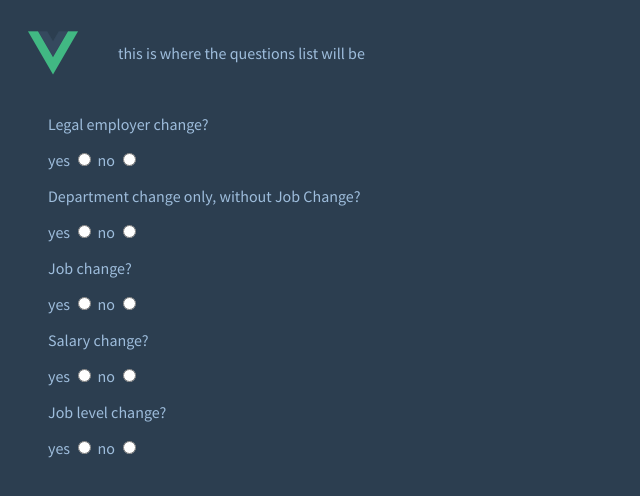
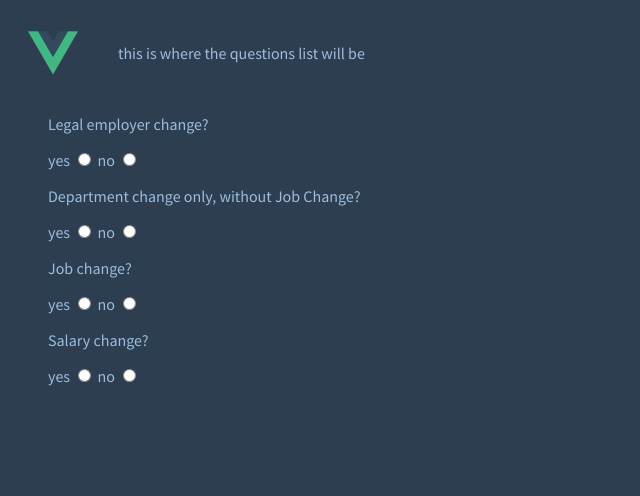
Before and after one commit to udri/questions-form, a Vue app: page / in a window 1280 px wide. Shown: the top 496 px of the page, without its empty margins (0-640 px from the left). Built offline with nearby package versions, Linux system fonts and the light colour scheme.

Commit message:
first check to show the last question

```diff
--- a/src/components/QuestionsList.vue
+++ b/src/components/QuestionsList.vue
@@ -1,7 +1,7 @@
 <template>
   <div>
-    <ul>
-      <li v-for="q in questions" :key="q.ID">
+    <ul @change="compareAnswers()">
+      <li v-for="q in questions" :key="q.ID" v-show="q.show">
         <p>{{ q.Title }}</p>
         <section>
           <label>
@@ -35,26 +35,42 @@ export default {
         {
           ID: 1,
           Title: "Legal employer change?",
+          show: true,
         },
         {
           ID: 2,
           Title: "Department change only, without Job Change?",
+          show: true,
         },
         {
           ID: 3,
           Title: "Job change?",
+          show: true,
         },
         {
           ID: 4,
           Title: "Salary change?",
+          show: true,
         },
         {
           ID: 5,
           Title: "Job level change?",
+          show: false,
         },
       ],
       answers: [],
     };
+  },
+  methods: {
+    compareAnswers() {
+      let negatives = this.answers.filter((item) => {
+        return item == "no";
+      });
+
+      if (this.answers.length == 4 && negatives.length == 0) {
+        this.questions[4].show = true;
+      }
+    },
   },
 };
 </script>
```
